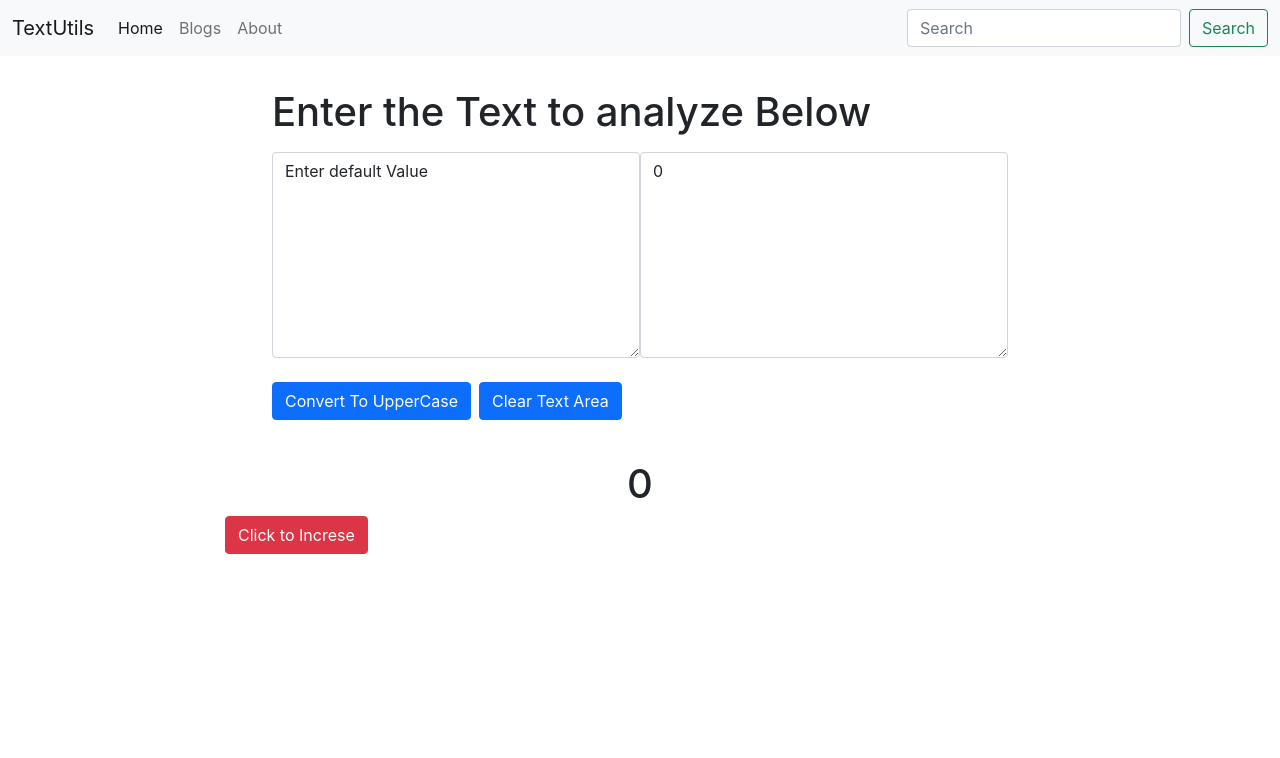
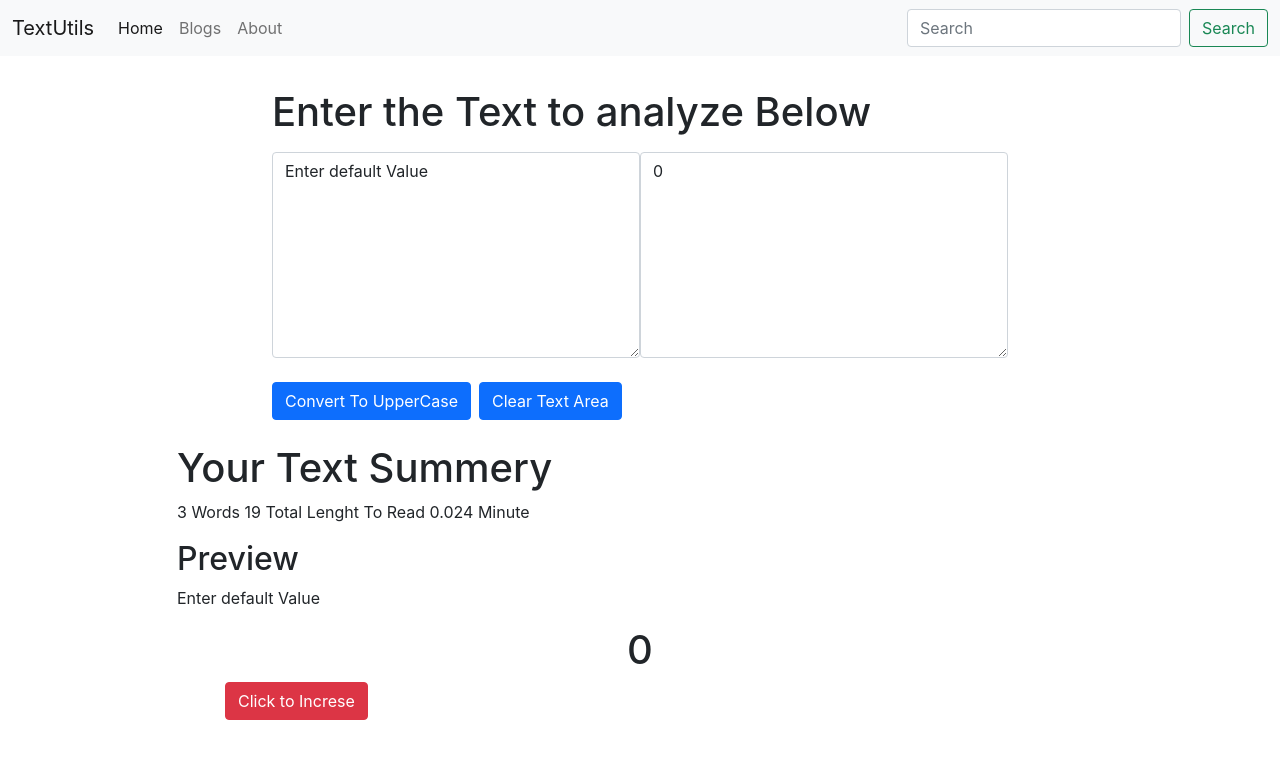
Before and after one commit to K-I-Nayeem-dev/React-practice, a React (Create React App) app: page / in a window 1280 px wide. Shown: the top 758 px of the page. Built offline with nearby package versions, Linux system fonts and the light colour scheme.

Commit message:
Video 8 Complete

```diff
--- a/src/components/TextNodes.js
+++ b/src/components/TextNodes.js
@@ -3,10 +3,15 @@ import React, {useState} from 'react'
 function TextNodes(props) {
 
     const [count, setCount] = useState(0);
+
     const [text, setText] = useState('Enter default Value');
 
     const clickToCount = ()=>{
         setCount(count + 1)
+    }
+
+    const Counting = ()=>{
+        setCount(count)
     }
 
     const handelOnClick = ()=>{
@@ -20,9 +25,13 @@ function TextNodes(props) {
     const clearTextArea = ()=>{
         setText('');
     }
+    // const boldText = ()=>{
+    //    let button = document.querySelectorAll('textarea')[0];
+    //    let bold = text.innerHTML =  button.style.fontWeight = 'bold';
+    //    setText(bold);
+    // }
 
     return (
-        <>
         <div className="container my-3">
             <div className="row d-flex justify-content-center">
                 <div className="col-lg-8 my-3">
@@ -30,18 +39,24 @@ function TextNodes(props) {
                         <h1 className='mb-3'>{props.heading}</h1>
                         <div className='d-flex justify-content-center'>
                             <textarea type="text" onChange={handelOnChange} value={text} rows='8' className="form-control" aria-describedby="emailHelp"/>
-                            <textarea type="text" value={count} rows='8' className="form-control" aria-describedby="emailHelp"/>
+                            <textarea type="text" onChange={Counting} value={count} rows='8' className="form-control"/>
                         </div>
                     </div>
 
                     <button onClick={handelOnClick} className="btn btn-primary my-2">Convert To UpperCase</button>
                     <button onClick={clearTextArea} className="btn btn-primary my-2 ms-2">Clear Text Area</button>
+                    {/* <button onClick={boldText} className="btn btn-primary my-2 ms-2">Bold Text</button> */}
 
                 </div>
             </div>
-        </div>
-
-        <div className="container">
+            <div className="row d-flex justify-content-center">
+                <div className="col-lg-10">
+                    <h1>Your Text Summery</h1>
+                    <p>{text.split(' ').length} Words {text.length} Total Lenght To Read {0.008 * text.split(" ").length} Minute</p>
+                    <h2>Preview</h2>
+                    <p>{text}</p>
+                </div>
+            </div>
             <div className="row d-flex justify-content-center">
                 <div className="col-lg-10">
                     <h1 className='text-center'> {count} </h1>
@@ -50,8 +65,6 @@ function TextNodes(props) {
             </div>
         </div>
 
-        </>
-
     )
 
 }
```
